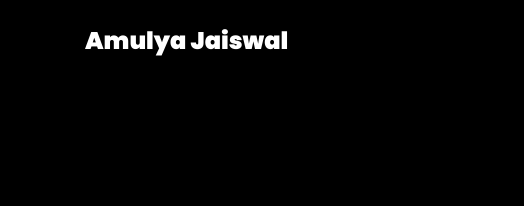
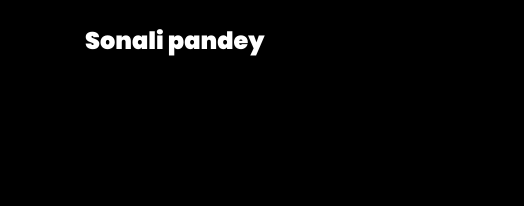
Before and after one commit to Amulyajaiswal01/Amulyajaiswal01.github.io, a plain HTML site: page index.html in a window 1280 px wide. Shown: the top 206 px of the page, 0-524 px from the left. Drawn offline with Linux system fonts and the light colour scheme; files whose address does not match are found by name.

Commit message:
Update index.html

```diff
--- a/index.html
+++ b/index.html
@@ -119,7 +119,7 @@
 
     <nav class="navbar navbar-expand-lg navbar-dark ftco_navbar ftco-navbar-light site-navbar-target" id="ftco-navbar">
 	    <div class="container">
-	      <a class="navbar-brand" href="index.html">Amulya Jaiswal</a>
+	      <a class="navbar-brand" href="index.html">Sonali pandey</a>
 	      <button class="navbar-toggler js-fh5co-nav-toggle fh5co-nav-toggle" type="button" data-toggle="collapse" data-target="#ftco-nav" aria-controls="ftco-nav" aria-expanded="false" aria-label="Toggle navigation">
 	        <span class="oi oi-menu"></span> Menu
 	      </button>
```
